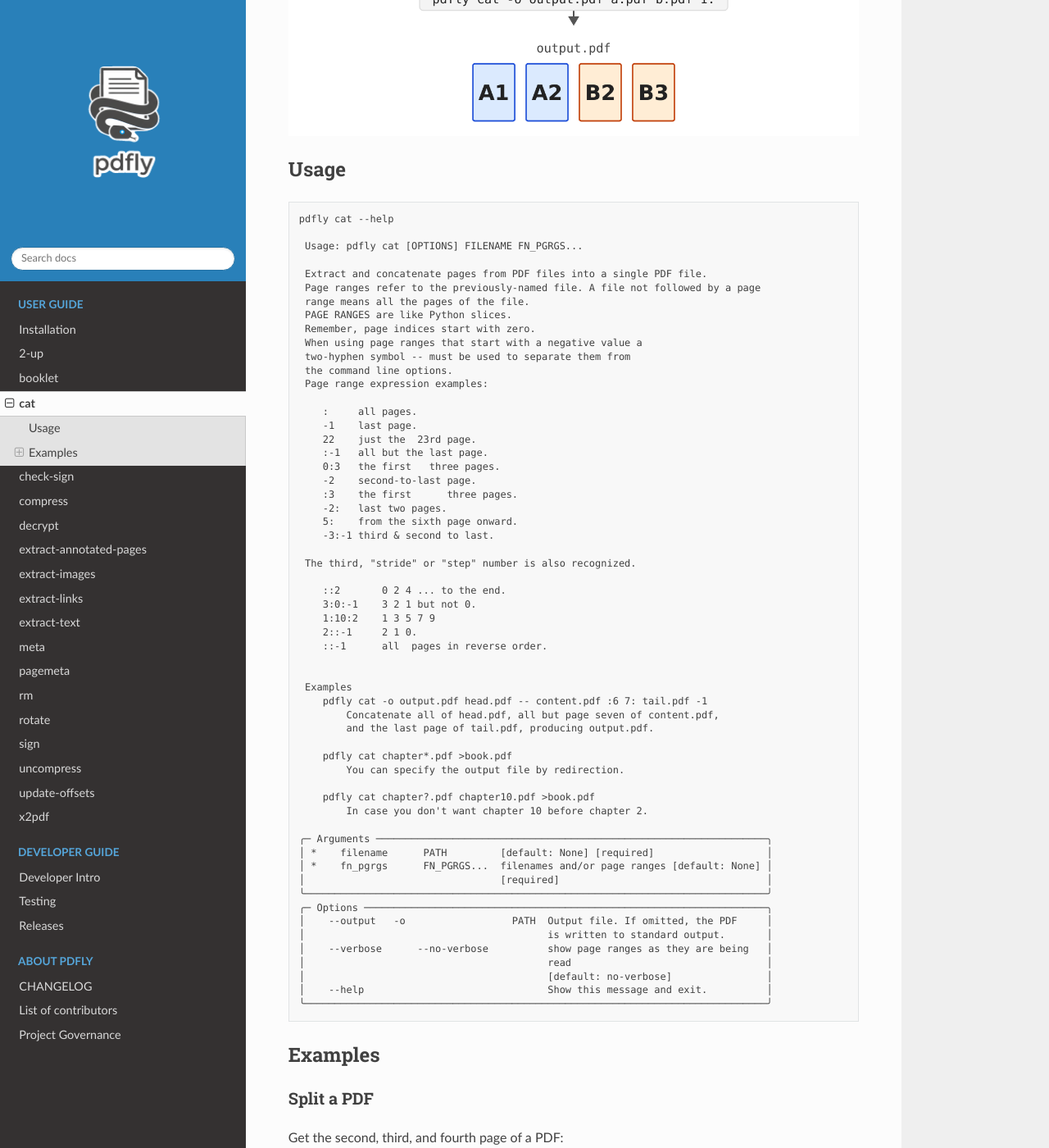
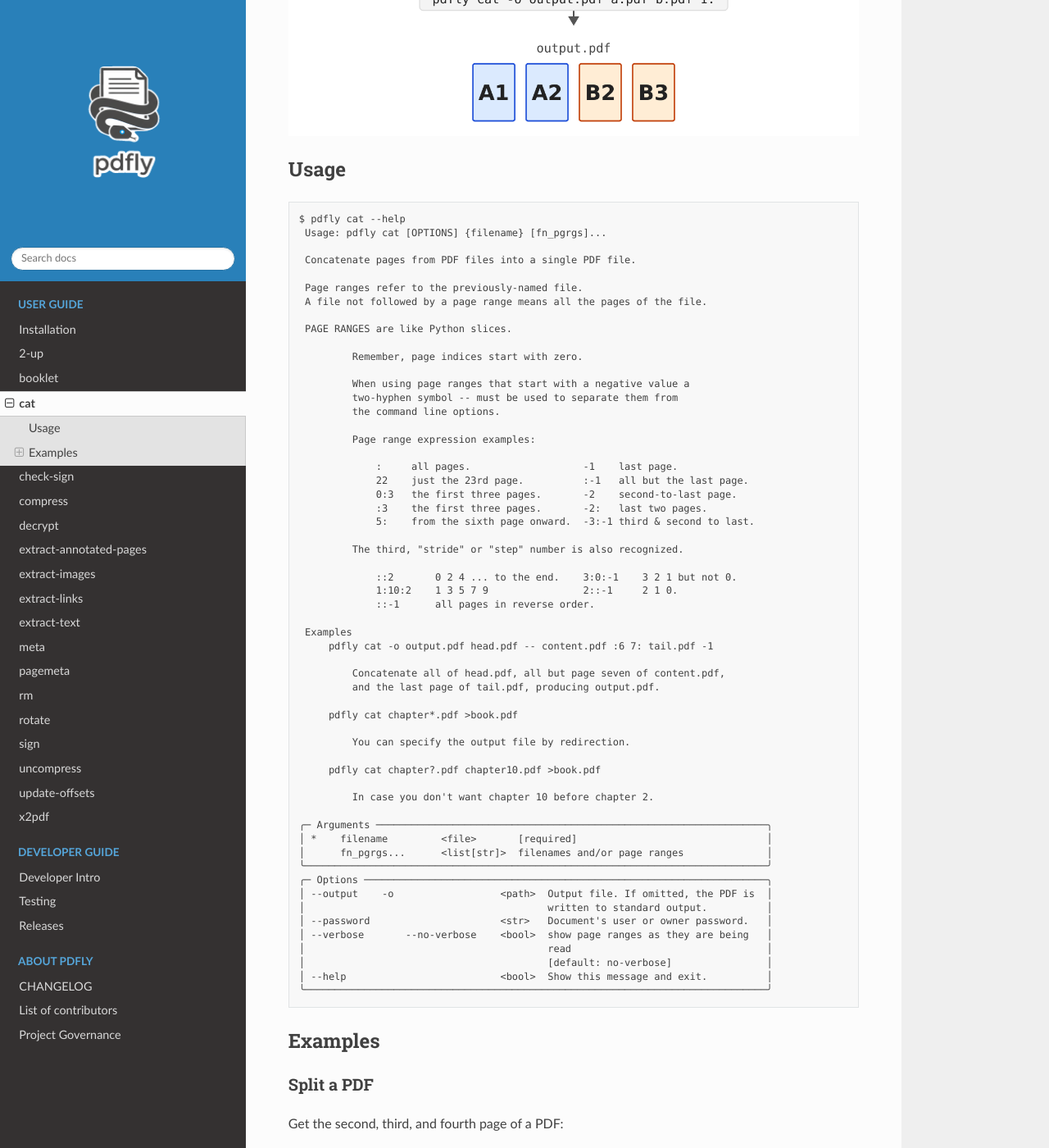
Before and after one commit to py-pdf/pdfly, a Sphinx documentation site: the page built from docs/user/subcommand-cat.md, in a window 1280 px wide and 1400 px high, scrolled down 398 px. Shown: the whole window at 82% size. Built offline with Sphinx 7.4.7 and the Read the Docs theme 3.1.0, drawn with Linux system fonts in a browser that asks for light colours.

Commit message:
DOC: Check the help of all commands in the docs (#309)
The help check skipped the cat, rotate, extract-annotated-pages and meta pages, as their help was not written as "$ pdfly ... --help", and the sign and check-sign pages, which had no command line at all. Their help was outdated, and the check-sign help showed "pdfly verify" instead of "pdfly check-sign".

A "pdfly ... --help" line without the "$ " prompt is now reported as outdated, so that such blocks are no longer skipped.

Co-authored-by: Claude Opus 5.5 <noreply@anthropic.com>

````diff
--- a/docs/check_cli_help.py
+++ b/docs/check_cli_help.py
@@ -4,7 +4,8 @@ Check that the `pdfly ... --help` output shown in the docs is up to date.
 Every code block line of the form `$ pdfly ... --help` in README.md,
 docs/index.rst and docs/user/*.md must be followed by the exact output of
 that command. The terminal width of each block is taken from its widest
-line, so that wide and narrow blocks can coexist.
+line, so that wide and narrow blocks can coexist. A `pdfly ... --help` line
+without the `$ ` prompt counts as outdated.
 
 Usage:
     uv run --frozen python docs/check_cli_help.py          # report
@@ -27,7 +28,11 @@ from pathlib import Path
 
 REPO_ROOT = Path(__file__).resolve().parent.parent
 DEFAULT_WIDTH = 80
-COMMAND_PATTERN = re.compile(r"^(?P<indent>\s*)\$ pdfly(?P<args>(?: .*)?)$")
+# The "$ " prompt is optional here, so that blocks which lack it are reported
+# (and fixed) instead of being silently skipped
+COMMAND_PATTERN = re.compile(
+    r"^(?P<indent>\s*)(?:\$ )?pdfly(?P<args>(?: .*)?)$"
+)
 ANSI_ESCAPE = re.compile(r"\x1b\[[0-9;]*[A-Za-z]")
 
 # Runs in a single subprocess, as importing pdfly takes about a second.
@@ -56,7 +61,8 @@ class HelpBlock:
     path: Path
     args: list[str]
     indent: str
-    start: int  # index of the first line after the command
+    command: str  # the command line, as it should be written
+    start: int  # index of the command line
     end: int  # index after the last non-blank output line
     leading_blank: bool  # whether a blank line follows the command
     width: int
@@ -100,7 +106,8 @@ def find_help_blocks(path: Path, lines: list[str]) -> list[HelpBlock]:
                 path=path,
                 args=args,
                 indent=indent,
-                start=i + 1,
+                command=f"{indent}$ pdfly{match['args'].rstrip()}",
+                start=i,
                 end=end,
                 leading_blank=leading_blank,
                 width=width,
@@ -173,7 +180,10 @@ def render_help(
 def expected_lines(block: HelpBlock, output: list[str]) -> list[str]:
     if block.leading_blank:
         output = ["", *output]
-    return [block.indent + line if line else "" for line in output]
+    return [
+        block.command,
+        *(block.indent + line if line else "" for line in output),
+    ]
 
 
 def main() -> int:
@@ -213,7 +223,7 @@ def main() -> int:
             diff = difflib.unified_diff(
                 actual,
                 expected,
-                fromfile=f"{path.relative_to(REPO_ROOT)}:{block.start}",
+                fromfile=f"{path.relative_to(REPO_ROOT)}:{block.start + 1}",
                 tofile=f"pdfly {shlex.join(block.args)}",
                 lineterm="",
             )
--- a/docs/user/subcommand-cat.md
+++ b/docs/user/subcommand-cat.md
@@ -8,63 +8,62 @@ join/merge/combine multiple PDF documents into a single one.
 ## Usage
 
 ```
-pdfly cat --help
+$ pdfly cat --help
+ Usage: pdfly cat [OPTIONS] {filename} [fn_pgrgs]...
 
- Usage: pdfly cat [OPTIONS] FILENAME FN_PGRGS...
+ Concatenate pages from PDF files into a single PDF file.
 
- Extract and concatenate pages from PDF files into a single PDF file.
- Page ranges refer to the previously-named file. A file not followed by a page
- range means all the pages of the file.
+ Page ranges refer to the previously-named file.
+ A file not followed by a page range means all the pages of the file.
+
  PAGE RANGES are like Python slices.
- Remember, page indices start with zero.
- When using page ranges that start with a negative value a
- two-hyphen symbol -- must be used to separate them from
- the command line options.
- Page range expression examples:
 
-    :     all pages.
-    -1    last page.
-    22    just the  23rd page.
-    :-1   all but the last page.
-    0:3   the first   three pages.
-    -2    second-to-last page.
-    :3    the first      three pages.
-    -2:   last two pages.
-    5:    from the sixth page onward.
-    -3:-1 third & second to last.
+         Remember, page indices start with zero.
 
- The third, "stride" or "step" number is also recognized.
+         When using page ranges that start with a negative value a
+         two-hyphen symbol -- must be used to separate them from
+         the command line options.
 
-    ::2       0 2 4 ... to the end.
-    3:0:-1    3 2 1 but not 0.
-    1:10:2    1 3 5 7 9
-    2::-1     2 1 0.
-    ::-1      all  pages in reverse order.
+         Page range expression examples:
 
+             :     all pages.                   -1    last page.
+             22    just the 23rd page.          :-1   all but the last page.
+             0:3   the first three pages.       -2    second-to-last page.
+             :3    the first three pages.       -2:   last two pages.
+             5:    from the sixth page onward.  -3:-1 third & second to last.
+
+         The third, "stride" or "step" number is also recognized.
+
+             ::2       0 2 4 ... to the end.    3:0:-1    3 2 1 but not 0.
+             1:10:2    1 3 5 7 9                2::-1     2 1 0.
+             ::-1      all pages in reverse order.
 
  Examples
-    pdfly cat -o output.pdf head.pdf -- content.pdf :6 7: tail.pdf -1
-        Concatenate all of head.pdf, all but page seven of content.pdf,
-        and the last page of tail.pdf, producing output.pdf.
+     pdfly cat -o output.pdf head.pdf -- content.pdf :6 7: tail.pdf -1
 
-    pdfly cat chapter*.pdf >book.pdf
-        You can specify the output file by redirection.
+         Concatenate all of head.pdf, all but page seven of content.pdf,
+         and the last page of tail.pdf, producing output.pdf.
 
-    pdfly cat chapter?.pdf chapter10.pdf >book.pdf
-        In case you don't want chapter 10 before chapter 2.
+     pdfly cat chapter*.pdf >book.pdf
+
+         You can specify the output file by redirection.
+
+     pdfly cat chapter?.pdf chapter10.pdf >book.pdf
+
+         In case you don't want chapter 10 before chapter 2.
 
 ╭─ Arguments ──────────────────────────────────────────────────────────────────╮
-│ *    filename      PATH         [default: None] [required]                   │
-│ *    fn_pgrgs      FN_PGRGS...  filenames and/or page ranges [default: None] │
-│                                 [required]                                   │
+│ *    filename         <file>       [required]                                │
+│      fn_pgrgs...      <list[str]>  filenames and/or page ranges              │
 ╰──────────────────────────────────────────────────────────────────────────────╯
 ╭─ Options ────────────────────────────────────────────────────────────────────╮
-│    --output   -o                  PATH  Output file. If omitted, the PDF     │
-│                                         is written to standard output.       │
-│    --verbose      --no-verbose          show page ranges as they are being   │
+│ --output    -o                  <path>  Output file. If omitted, the PDF is  │
+│                                         written to standard output.          │
+│ --password                      <str>   Document's user or owner password.   │
+│ --verbose       --no-verbose    <bool>  show page ranges as they are being   │
 │                                         read                                 │
 │                                         [default: no-verbose]                │
-│    --help                               Show this message and exit.          │
+│ --help                          <bool>  Show this message and exit.          │
 ╰──────────────────────────────────────────────────────────────────────────────╯
 ```
 
````
Also changed, not shown: docs/user/subcommand-check-sign.md (+13 -11 lines), docs/user/subcommand-extract-annotated-pages.md (+10 -11 lines), docs/user/subcommand-meta.md (+9 -10 lines), docs/user/subcommand-rotate.md (+11 -12 lines), docs/user/subcommand-sign.md (+21 -17 lines), 1 other file.
